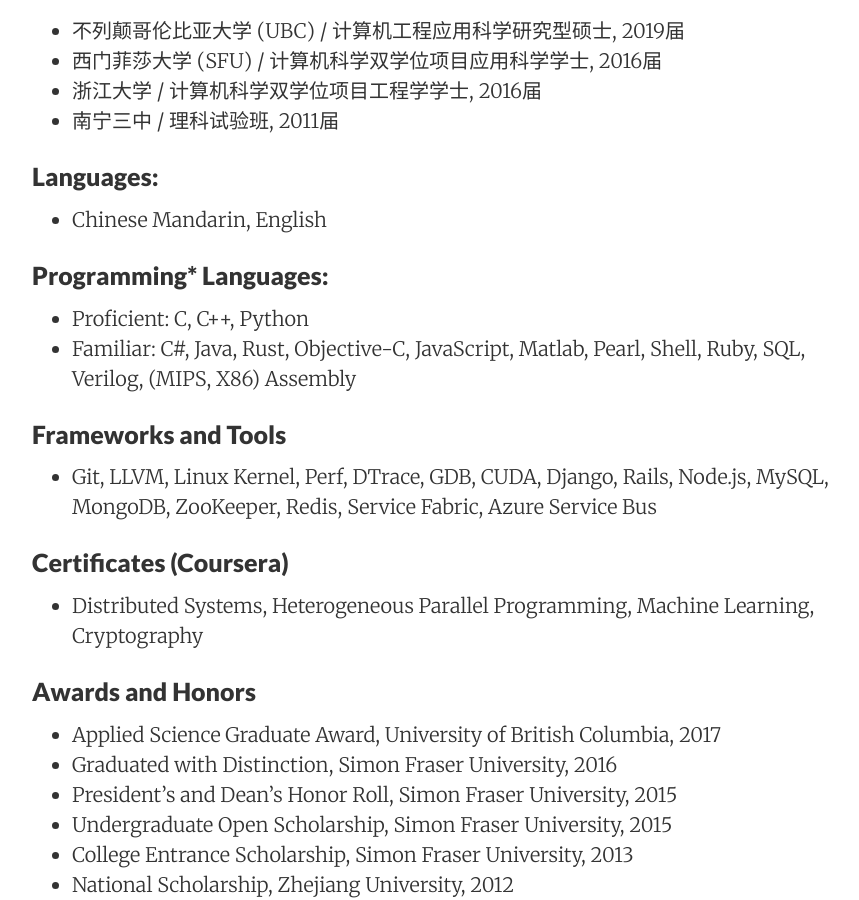
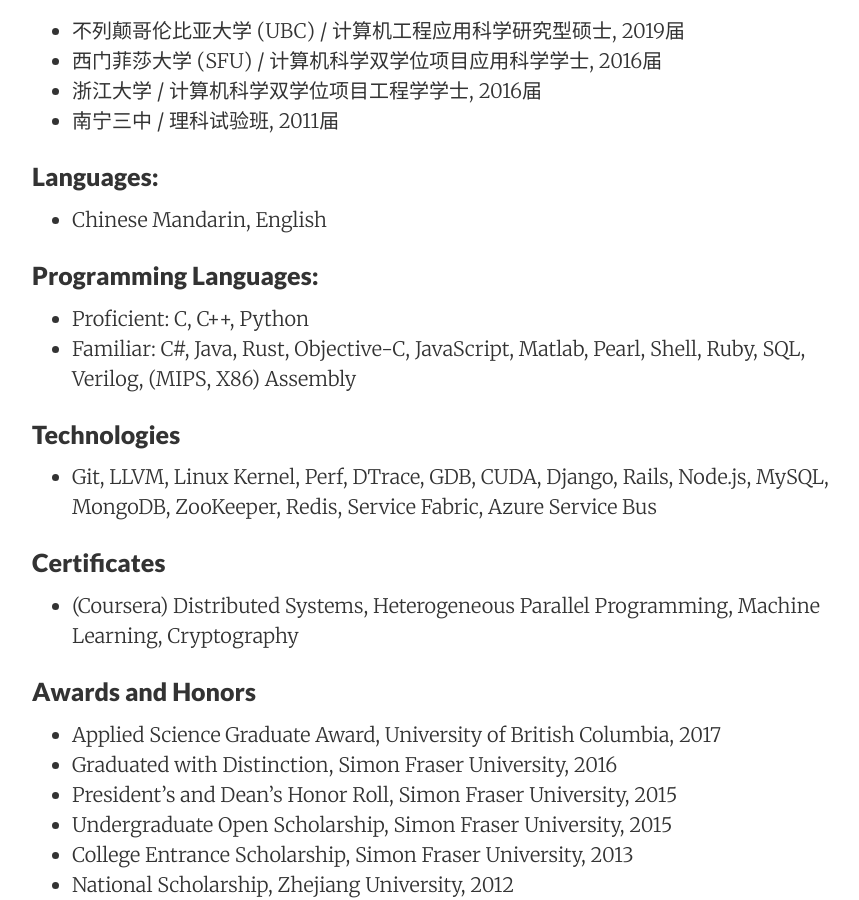
Before and after one commit to Louis-Ye/Louis-Ye.github.io, a Jekyll site: the page built from cv/index.md, in a window 1280 px wide and 900 px high, scrolled down 897 px. Shown: the whole window, without its empty margins (188-1047 px from the left). Built offline with Jekyll 4.4.1, drawn with Linux system fonts in a browser that asks for light colours; nearby versions of some CDN libraries.

Commit message:
Update index.md

```diff
--- a/cv/index.md
+++ b/cv/index.md
@@ -32,15 +32,15 @@
 ### Languages:
 * Chinese Mandarin, English
 
-### Programming* Languages:
+### Programming Languages:
 * Proficient: C, C++, Python
 * Familiar: C#, Java, Rust, Objective-C, JavaScript, Matlab, Pearl, Shell, Ruby, SQL, Verilog, (MIPS, X86) Assembly
 
-### Frameworks and Tools
+### Technologies
 * Git, LLVM, Linux Kernel, Perf, DTrace, GDB, CUDA, Django, Rails, Node.js, MySQL, MongoDB, ZooKeeper, Redis, Service Fabric, Azure Service Bus
 
-### Certificates (Coursera)
-* Distributed Systems, Heterogeneous Parallel Programming, Machine Learning, Cryptography
+### Certificates
+* (Coursera) Distributed Systems, Heterogeneous Parallel Programming, Machine Learning, Cryptography
 
 ### Awards and Honors
 * Applied Science Graduate Award, University of British Columbia, 2017
```
